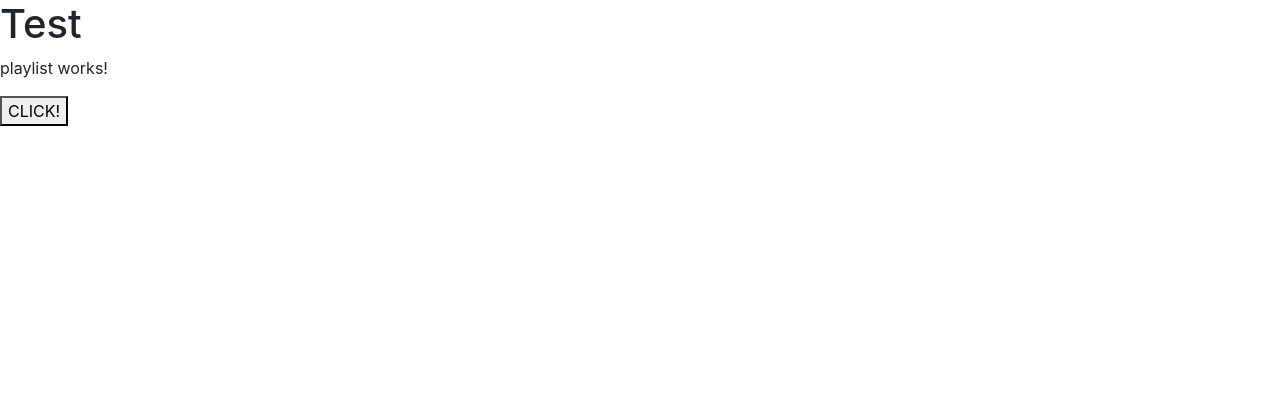
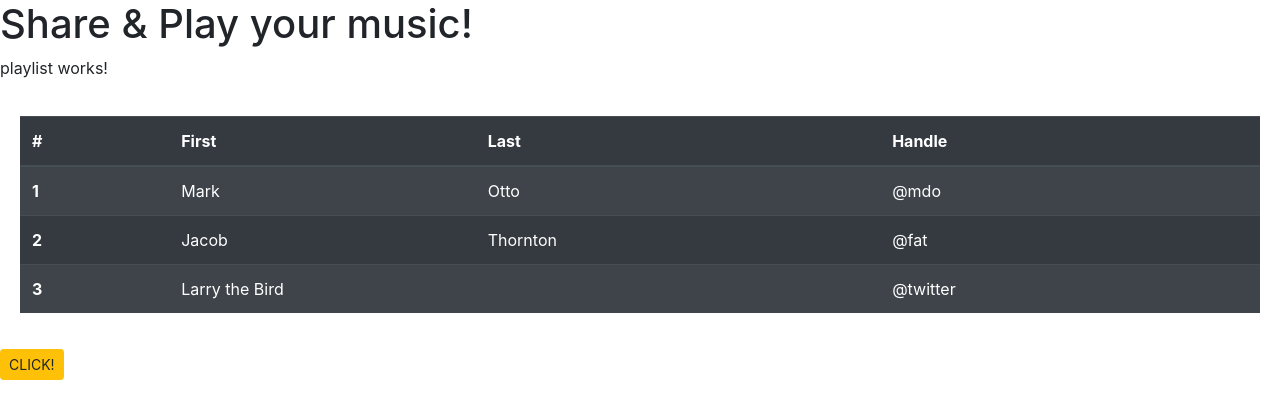
Before and after one commit to ANKLV/share-play-web, an Angular app: page /playlists in a window 1280 px wide. Shown: the top 418 px of the page. Built offline with nearby package versions, Linux system fonts and the light colour scheme.

Commit message:
add home page route

```diff
--- a/src/app/app-routing.module.ts
+++ b/src/app/app-routing.module.ts
@@ -3,6 +3,7 @@
 import { PlaylistComponent } from './components/playlist/playlist.component';
 
 const routes: Routes = [
+  { path: '' , redirectTo: 'playlists', pathMatch: 'full' },
   { path: 'playlists', component: PlaylistComponent }
 ];
 
--- a/src/app/app.component.html
+++ b/src/app/app.component.html
@@ -1,2 +1,2 @@
-<h1>Test</h1>
+<div><h1>Share & Play your music!</h1></div>
 <router-outlet></router-outlet>
--- a/src/app/components/playlist/playlist.component.html
+++ b/src/app/components/playlist/playlist.component.html
@@ -1,2 +1,34 @@
 <p>playlist works!</p>
-<button type="success">CLICK!</button>
+<div style="padding:20px">
+  <table class="table table-dark table-striped">
+   <thead>
+     <tr>
+       <th scope="col">#</th>
+       <th scope="col">First</th>
+       <th scope="col">Last</th>
+       <th scope="col">Handle</th>
+     </tr>
+   </thead>
+   <tbody>
+     <tr>
+       <th scope="row">1</th>
+       <td>Mark</td>
+       <td>Otto</td>
+       <td>@mdo</td>
+     </tr>
+     <tr>
+       <th scope="row">2</th>
+       <td>Jacob</td>
+       <td>Thornton</td>
+       <td>@fat</td>
+     </tr>
+     <tr>
+       <th scope="row">3</th>
+       <td colspan="2">Larry the Bird</td>
+       <td>@twitter</td>
+     </tr>
+   </tbody>
+  </table>
+</div>
+
+<button class='btn btn-warning btn-sm'>CLICK!</button>
```
